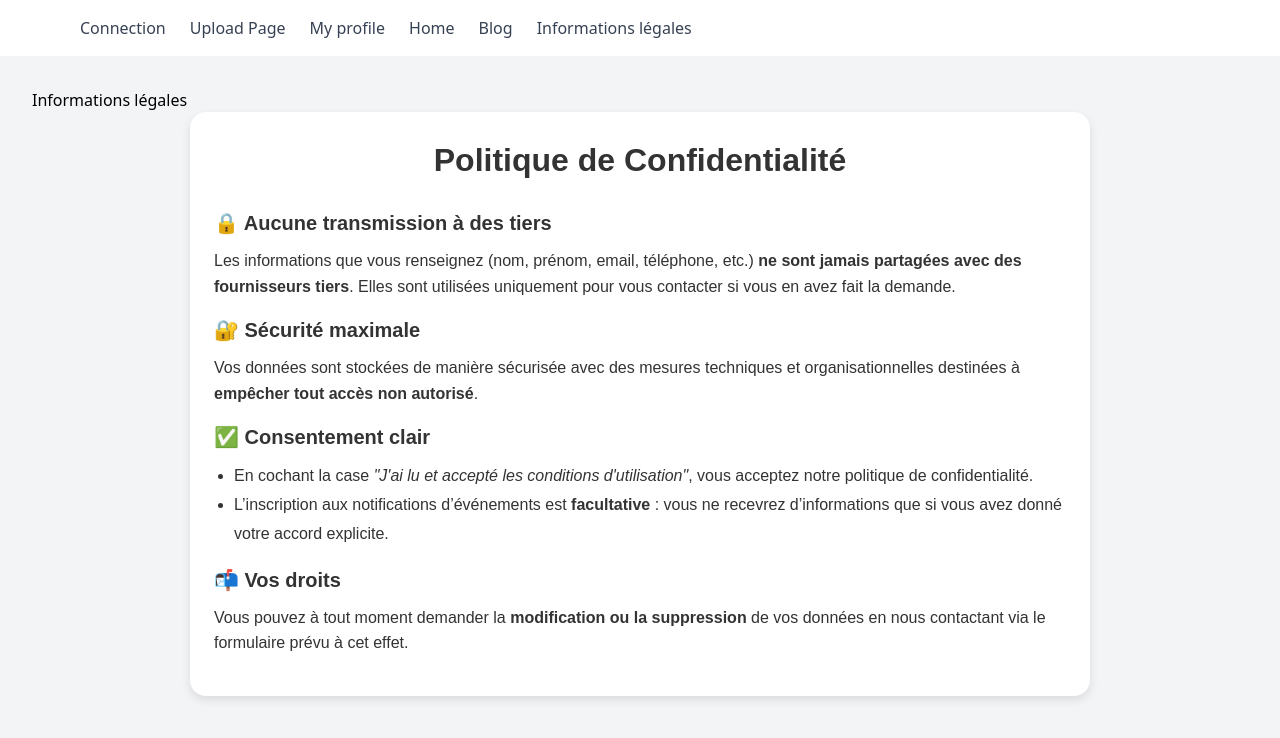
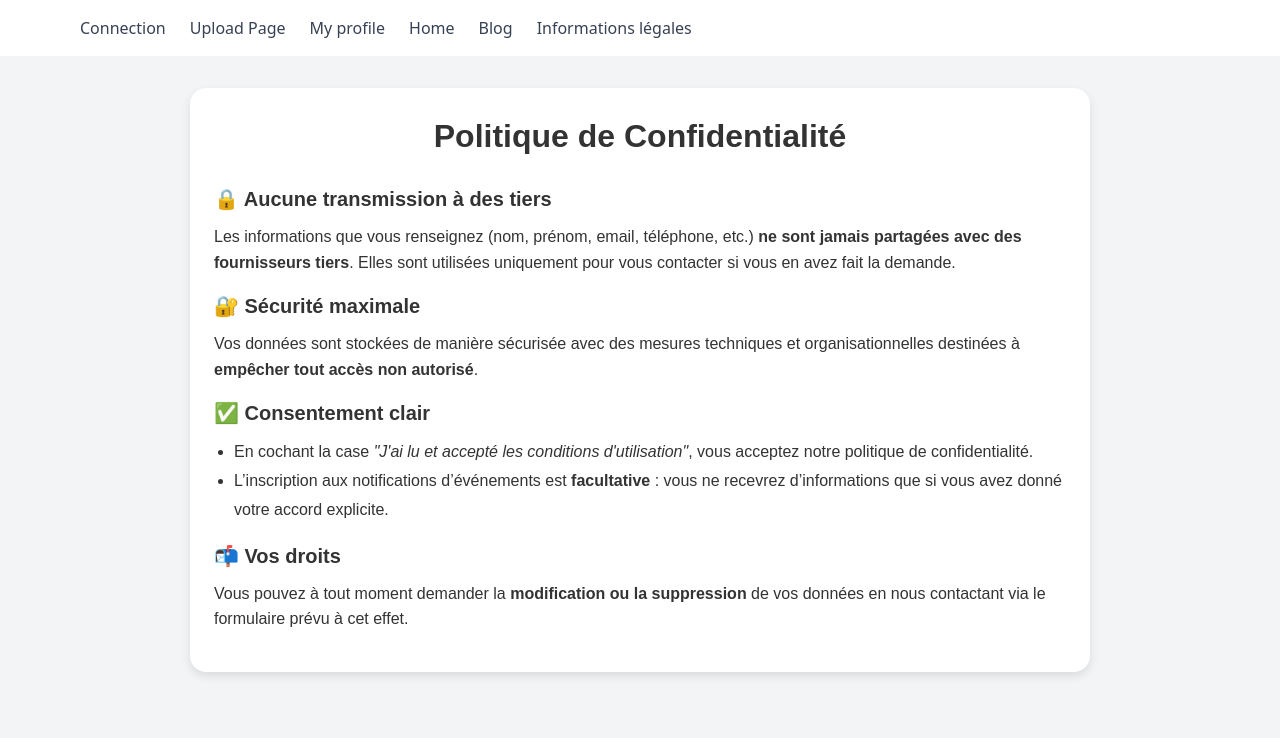
Before and after one commit to PeurDeLaConduite/backendTemplate, a Next.js app: page /informations-legales in a window 1280 px wide. Shown: the top 738 px of the page. Built offline with nearby package versions, Linux system fonts and the light colour scheme; no server answers; what @aws-amplify/ui-react, aws-amplify would draw is missing.

Commit message:
feature Base 7

```diff
--- a/app/informations-legales/page.tsx
+++ b/app/informations-legales/page.tsx
@@ -1,13 +1,12 @@
 import { Metadata } from "next";
 export const metadata: Metadata = {
-    title: "informations-legales",
+    title: "informations-legales"
 };
-import PrivacyPolicy from "@/src/components/PrivacyPolicy";
+import PrivacyPolicy from "@/src/components/PrivacyPolicy/PrivacyPolicy";
 export default async function Page() {
     return (
         <section className="section" id="s1">
             <div className="fixed-menu"></div>
-            <h2>Informations légales</h2>
             <div className="s1">
                 <PrivacyPolicy />
             </div>
--- a/app/layout.tsx
+++ b/app/layout.tsx
@@ -9,7 +9,7 @@ import Header from "@/src/components/Header/Header";
 Amplify.configure(outputs);
 import "./globals.css";
 
-import { AuthProvider } from "@/src/components/auth-provider";
+import { AuthProvider } from "@/src/components/Authentication/auth-provider";
 
 export default function RootLayout({
     children
```
Also changed, not shown: src/components/Authentication/auth-provider.tsx (renamed from src/components/auth-provider.tsx), src/components/PrivacyPolicy/PrivacyPolicy.css (renamed from src/components/PrivacyPolicy.css), src/components/PrivacyPolicy/PrivacyPolicy.tsx (renamed from src/components/PrivacyPolicy.tsx).
